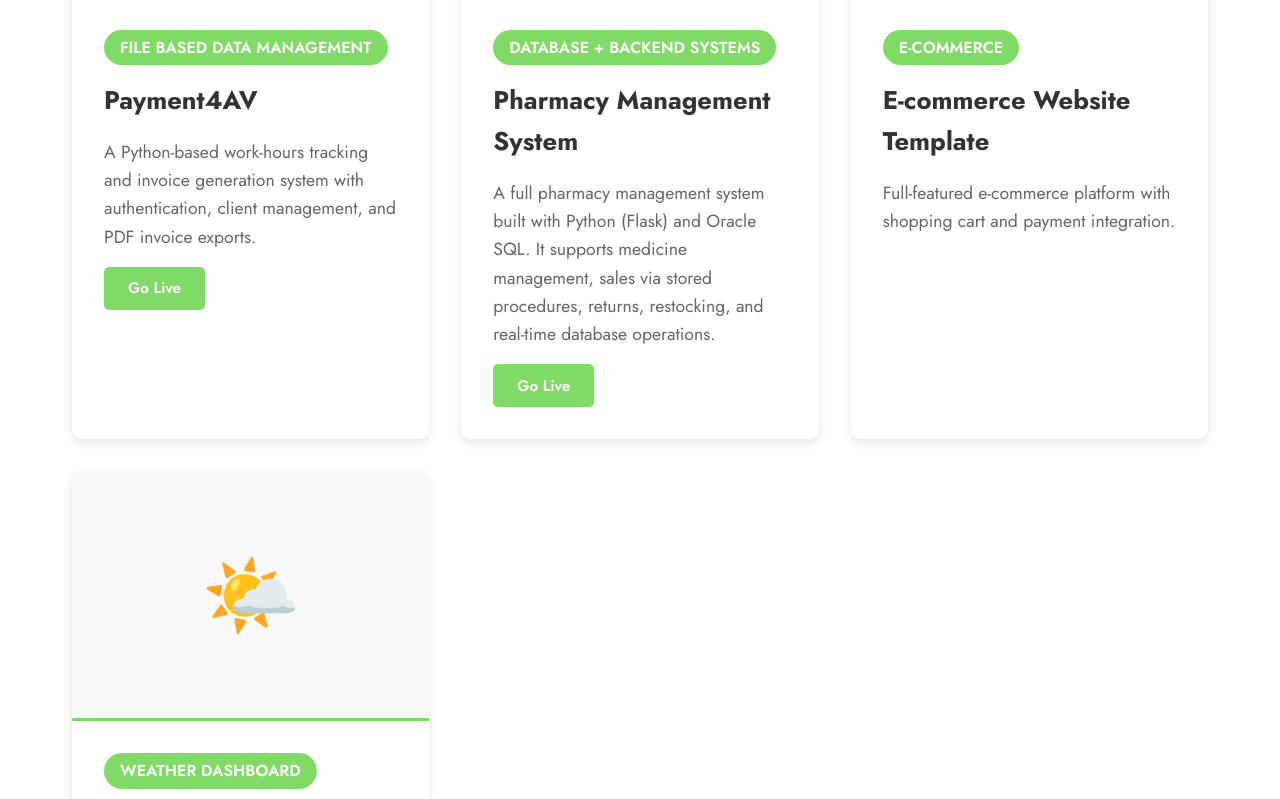
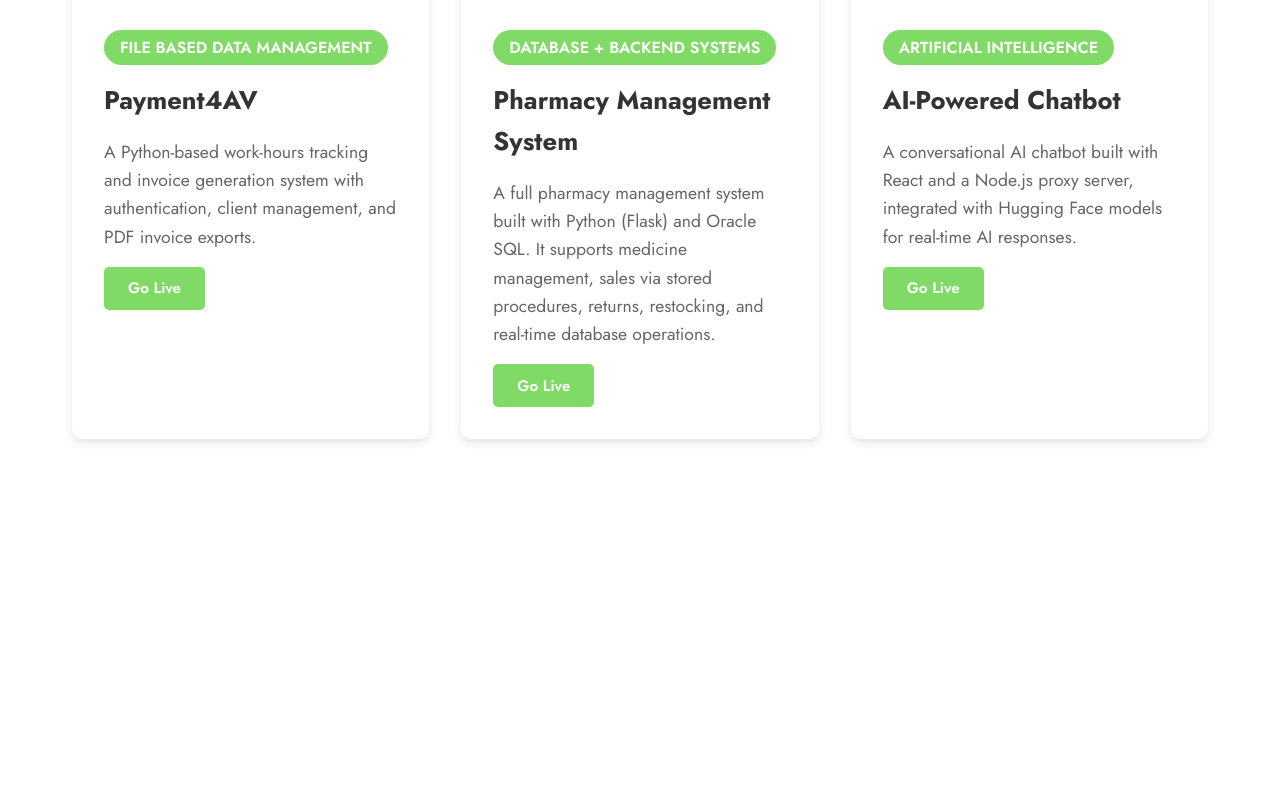
Before and after one commit to Camanze-alt72/ace-portfolio, a React (Vite) app: page /projects in a window 1280 px wide. Shown: the part 601-1400 px from the top of the page. After the commit the page ends 1104 px from the top, so only its background shows below. Built offline with nearby package versions, Linux system fonts and the light colour scheme; the HTML template or start-up script is replaced by a standard one; a web font is replaced by a local one.

Commit message:
Add AI chatbot project to portfolio

```diff
--- a/src/pages/Projects.jsx
+++ b/src/pages/Projects.jsx
@@ -19,20 +19,15 @@
       image: "💊",
       live: "https://pharmacy-system-biwq.onrender.com/"
     },
-    {
+     {
       id: 3,
-      title: "E-commerce Website Template",
-      category: "E-COMMERCE",
-      description: "Full-featured e-commerce platform with shopping cart and payment integration.",
-      image: "🛒"
+      title: "AI-Powered Chatbot",
+      category: "ARTIFICIAL INTELLIGENCE",
+      description:
+        "A conversational AI chatbot built with React and a Node.js proxy server, integrated with Hugging Face models for real-time AI responses.",
+      image: "🤖",
+      live: "https://gistwithmaobi.netlify.app/"
     },
-    {
-      id: 4,
-      title: "Weather Dashboard Template",
-      category: "WEATHER DASHBOARD",
-      description: "Real-time weather dashboard displaying forecasts and weather data visualization.",
-      image: "🌤️"
-    }
   ];
 
   return (
```
